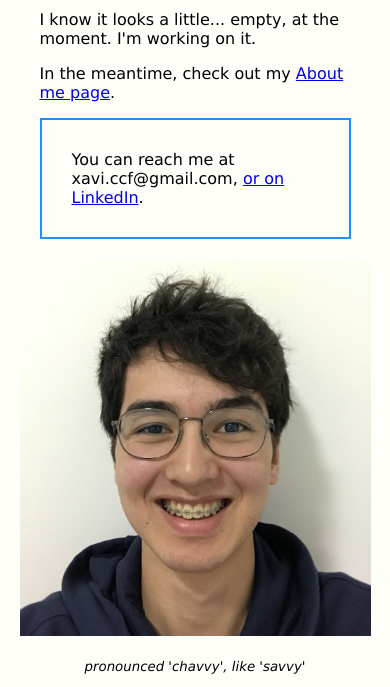
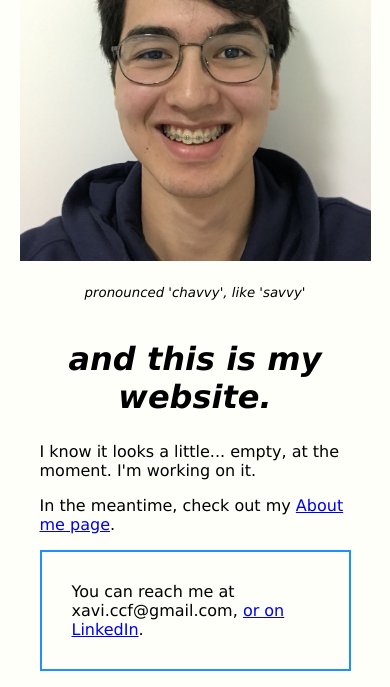
Before and after one commit to XaviC-F/website, a plain HTML site: page index.html in a window 390 px wide. Shown: the part 540-1227 px from the top of the page. Drawn offline with Linux system fonts and the light colour scheme.

Commit message:
changed the order of image-container and main-content on mobile so the image comes first

```diff
--- a/default.css
+++ b/default.css
@@ -112,11 +112,11 @@ h2 {
   }
 
   .image-container {
-    order: 2; /* Change the order of the image container to appear after text */
+    order: 1; /* Change the order of the image container to appear after text */
   }
 
   .main-content {
-    order: 1; /* Change the order of the text content to appear before image */
+    order: 2; /* Change the order of the text content to appear before image */
   }
 
   .nav-button {
```
